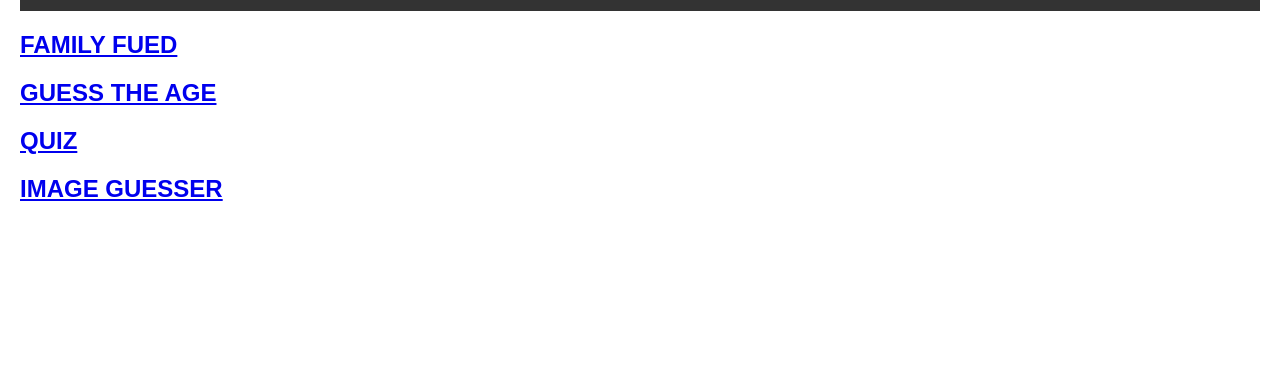
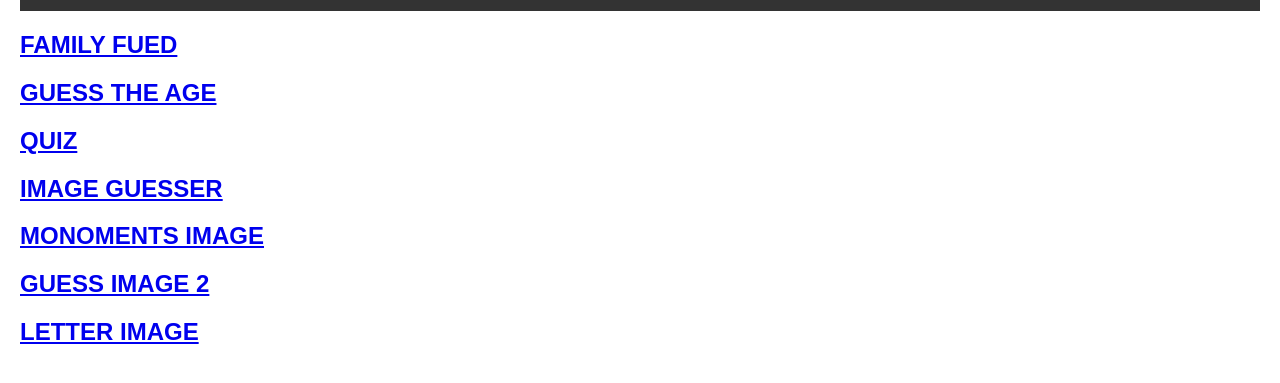
Before and after one commit to CodeZaki001/game, a plain HTML site: page index.html in a window 1280 px wide. Shown: the part 109-492 px from the top of the page. Drawn offline with Linux system fonts and the light colour scheme.

Commit message:
Update index.html

```diff
--- a/index.html
+++ b/index.html
@@ -28,6 +28,8 @@
             width: 100%;
         }
     </style>
+
+
 </head>
 <body>
    <header>
@@ -37,7 +39,9 @@
     <h2><a href='age.html'>GUESS THE AGE</a></h2>
     <h2><a href='questions'>QUIZ</a></h2>
     <h2><a href='guess_image.html'>IMAGE GUESSER</a></h2>
-
+    <h2><a href='monomunts.html'> MONOMENTS IMAGE</a></h2>
+    <h2><a href='image_part2.html'> GUESS IMAGE 2</a></h2>
+    <h2><a href='letter_image.html'> LETTER IMAGE</a></h2>
 
 
 </body>
```
